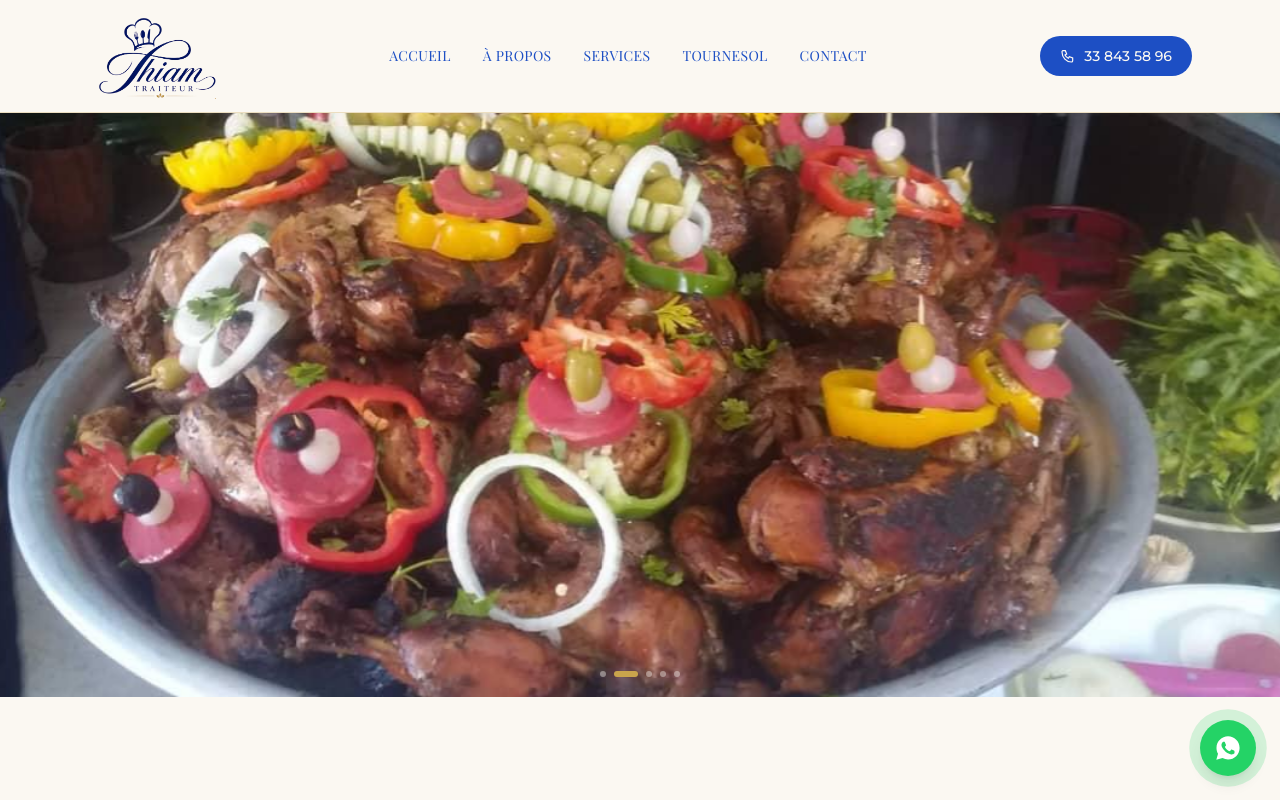
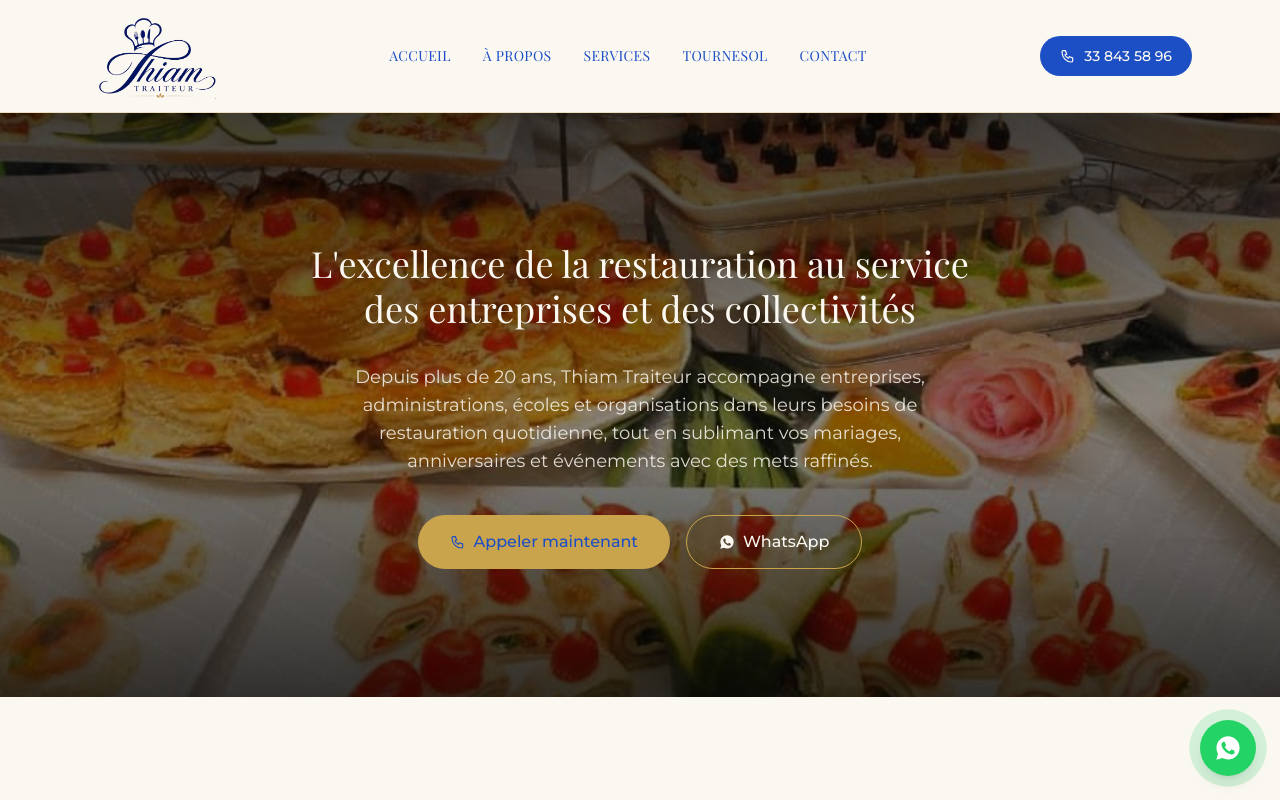
Before and after one commit to korka-dev/thiam-traiteur-vitrine, a Next.js app: page / in a window 1280 px wide. Shown: the top 800 px of the page. Built offline with nearby package versions, Linux system fonts and the light colour scheme.

Commit message:
Revert "Ajouter un carrousel de photos qui tournent en fond du Hero"
This reverts commit 739b94c2bf66cb2e3bd991dd9de6f9de522d3b4d.

```diff
--- a/src/components/Hero.tsx
+++ b/src/components/Hero.tsx
@@ -1,10 +1,9 @@
 "use client";
 
-import { useEffect, useState } from "react";
 import Image from "next/image";
 import { motion, type Variants } from "framer-motion";
 import { PhoneIcon, WhatsAppIcon } from "./icons";
-import { heroImages } from "@/lib/images";
+import { heroImage } from "@/lib/images";
 
 const container: Variants = {
   hidden: {},
@@ -22,64 +21,37 @@ const item: Variants = {
   },
 };
 
-const SLIDE_DURATION = 5500;
-
 export default function Hero() {
-  const [index, setIndex] = useState(0);
-
-  useEffect(() => {
-    const id = setInterval(() => {
-      setIndex((i) => (i + 1) % heroImages.length);
-    }, SLIDE_DURATION);
-    return () => clearInterval(id);
-  }, []);
-
   return (
     <section
       id="accueil"
       className="relative overflow-hidden bg-black text-cream"
     >
-      {/* rotating background photos with crossfade + slow ken-burns zoom */}
-      <div className="absolute inset-0">
-        {heroImages.map((img, i) => (
-          <div
-            key={img.src}
-            className="absolute inset-0 transition-opacity duration-[1200ms] ease-in-out"
-            style={{ opacity: i === index ? 1 : 0, zIndex: i === index ? 1 : 0 }}
-          >
-            <div
-              className="absolute inset-0 transition-transform ease-linear"
-              style={{
-                transform: i === index ? "scale(1.1)" : "scale(1)",
-                transitionDuration: `${SLIDE_DURATION + 1200}ms`,
+      {/* background photo: fade + zoom entrance, then slow continuous ken-burns drift */}
+      <motion.div
+        className="absolute inset-0"
+        initial={{ opacity: 0, scale: 1.3 }}
+        animate={{ opacity: 1, scale: 1.05 }}
+        transition={{
+          opacity: { duration: 1.4, ease: "easeOut" },
+          scale: { duration: 2.2, ease: [0.22, 1, 0.36, 1] },
         }}
       >
+        <motion.div
+          className="absolute inset-0"
+          animate={{ scale: [1, 1.08, 1] }}
+          transition={{ duration: 14, repeat: Infinity, ease: "easeInOut", delay: 2.2 }}
+        >
           <Image
-                src={img.src}
-                alt="Photo Thiam Traiteur"
+            src={heroImage.src}
+            alt="Plat gastronomique dressé par Thiam Traiteur"
             fill
-                priority={i === 0}
+            priority
             className="object-cover"
           />
-            </div>
-          </div>
-        ))}
-      </div>
+        </motion.div>
+      </motion.div>
       <div className="pointer-events-none absolute inset-0 bg-gradient-to-b from-black/75 via-black/45 to-black/80" />
-
-      {/* slide indicators */}
-      <div className="absolute bottom-5 left-1/2 -translate-x-1/2 z-10 flex gap-2">
-        {heroImages.map((img, i) => (
-          <button
-            key={img.src}
-            aria-label={`Photo ${i + 1}`}
-            onClick={() => setIndex(i)}
-            className={`h-1.5 rounded-full transition-all ${
-              i === index ? "w-6 bg-gold" : "w-1.5 bg-cream/40"
-            }`}
-          />
-        ))}
-      </div>
 
       <motion.div
         className="relative mx-auto max-w-5xl px-6 py-16 sm:py-32 flex flex-col items-center text-center gap-5 sm:gap-8"
--- a/src/lib/images.ts
+++ b/src/lib/images.ts
@@ -1,10 +1,8 @@
-export const heroImages = [
-  { src: "/images/canapes-roses.jpeg", width: 1080, height: 721 },
-  { src: "/images/poulet-grille.jpeg", width: 1080, height: 525 },
-  { src: "/images/patisseries-mariage.jpeg", width: 1080, height: 810 },
-  { src: "/images/plateau-cocktail.jpeg", width: 960, height: 720 },
-  { src: "/images/buffet-bouchees.jpeg", width: 810, height: 1080 },
-];
+export const heroImage = {
+  src: "/images/canapes-roses.jpeg",
+  width: 1080,
+  height: 721,
+};
 
 export const teamImage = {
   src: "/images/equipe-thiam.jpeg",
```
Lines whose indentation alone changed are shown as unchanged.
